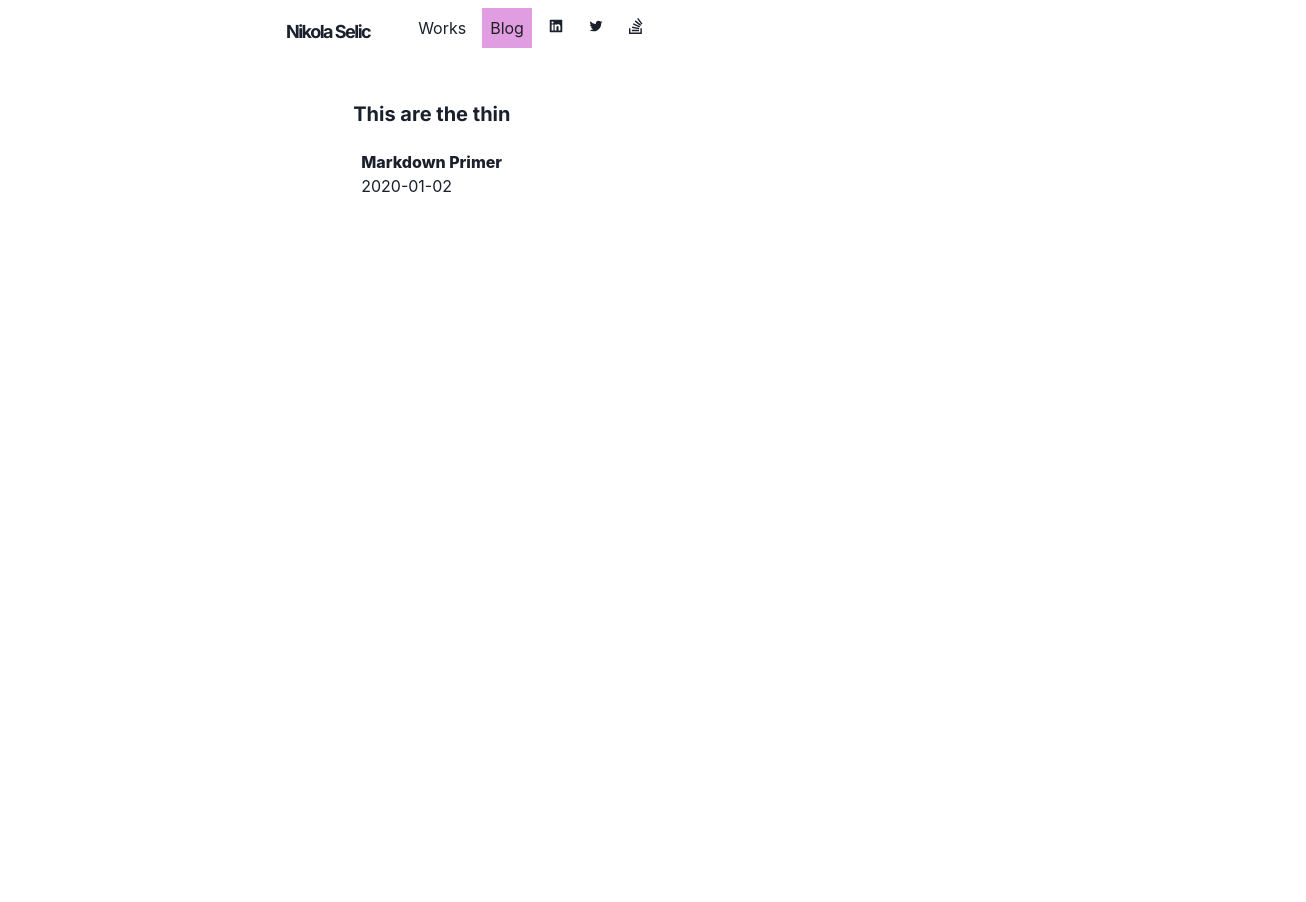
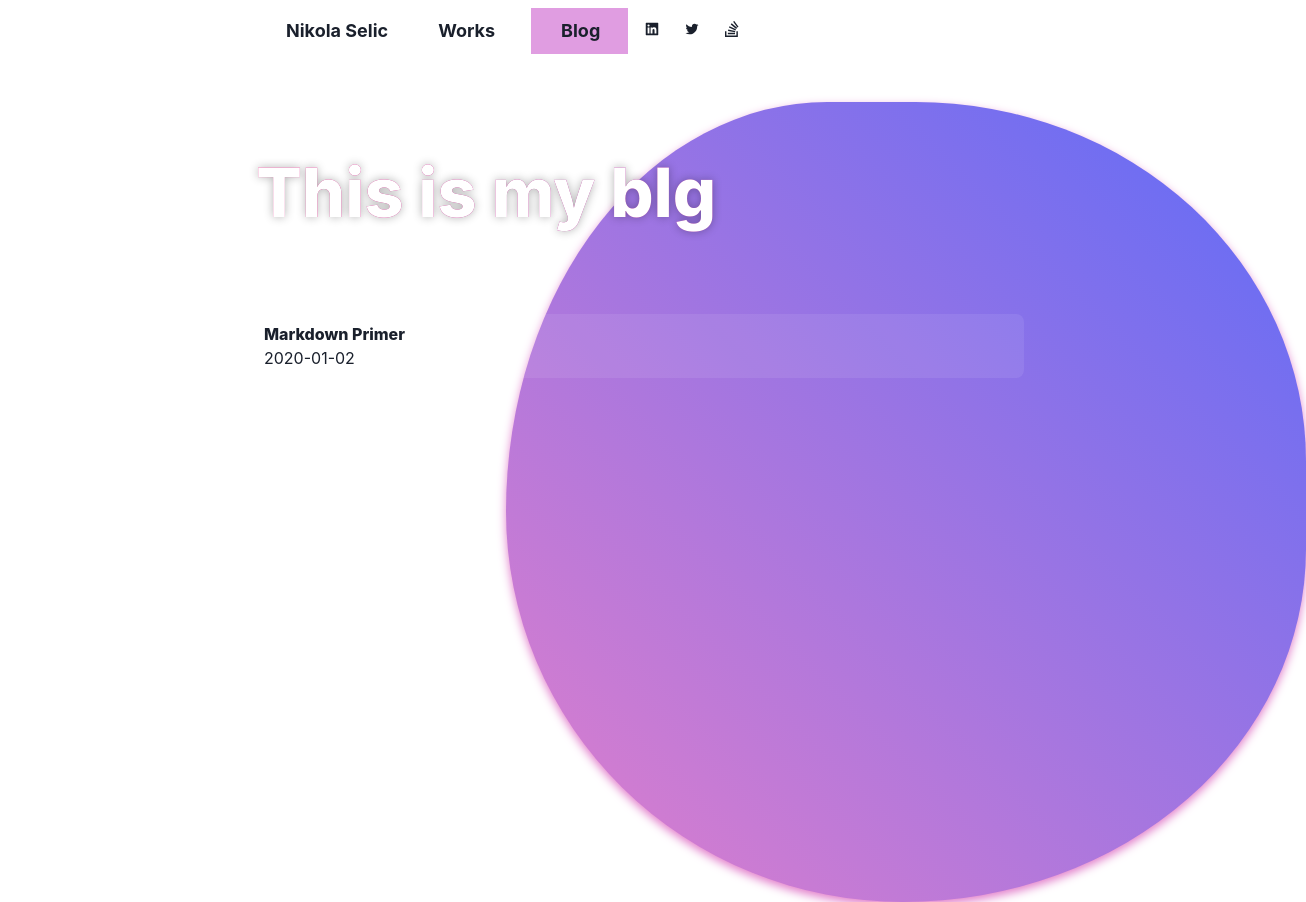
Before and after one commit to Selich/homepage, a Next.js app: page /blog in a window 1280 px wide. Shown: the whole page, 1306 px wide, since content can reach past the window. Before the commit the page ends 800 px from the top, so only its background shows below. Built offline with nearby package versions, Linux system fonts and the light colour scheme.

Commit message:
add experience

```diff
--- a/components/logo.js
+++ b/components/logo.js
@@ -17,25 +17,22 @@ const LogoBox = styled.span`
   }
 `
 
-const Logo = () => {
+const Logo = ({text, href}) => {
   return (
-    <Link href="/">
+    <Link href={href}>
     <a
             className="nav-link"
     >
         <LogoBox
-          width="30"
-          height="30"
+          width="20"
+          height="20"
           style={{ marginRight: '10px' }}
-          onClick={() => {
-            console.log('clicked')
-          }}
         >
           <Text
             color={useColorModeValue('gray.800', 'whiteAlpha.900')}
             ml={3}
           >
-            Nikola Selic
+            {text}
           </Text>
         </LogoBox>
       </a>
--- a/components/navbar.js
+++ b/components/navbar.js
@@ -6,7 +6,6 @@ import {
   Box,
   Link,
   Stack,
-  Heading,
   Flex,
   Icon,
   Menu,
@@ -62,10 +61,8 @@ const Navbar = props => {
         align="center"
         justify="space-between"
       >
-        <Flex align="center" mr={5}>
-          <Heading as="h1" size="lg" letterSpacing={'tighter'}>
-            <Logo />
-          </Heading>
+        <Flex align="center" >
+            <Logo text={"Nikola Selic"} href={'/'}/>
         </Flex>
         <Stack
           direction={{ base: 'column', md: 'row' }}
@@ -76,10 +73,10 @@ const Navbar = props => {
           mt={{ base: 4, nmd: 0 }}
         >
           <LinkItem href="/works" path={path}>
-            Works
+            <Logo text={"Works"} href="/works"/>
           </LinkItem>
           <LinkItem href="/blog" path={path}>
-            Blog
+            <Logo text={"Blog"} href="/blog"/>
           </LinkItem>
           <LinkItem href="https://www.linkedin.com/in/n-selic/" path={path}>
             <Icon as={AiFillLinkedin} />
--- a/pages/blog.js
+++ b/pages/blog.js
@@ -2,6 +2,7 @@ import React from 'react'
 import {
   Container,
   Box,
+  useColorModeValue,
   Text,
   Heading
 } from '@chakra-ui/react'
@@ -25,16 +26,30 @@ export async function getStaticProps() {
 const Blog = ({allPostsData}) => {
   return (
     <Layout>
-      <Container>
-        <Heading as="h3" fontSize={20} mb={4}>
+      <Container maxW="300px">
+        <div className="shape"></div>
+      </Container>
+      <Container maxW="800px">
+        <Heading
+          bgGradient={useColorModeValue(
+            'linear(to-l, #7928ca, #ff0080)',
+            'linear(to-l, rgba(121,39,202,0.1) , rgba(255,0,128,0.1))'
+          )}
+          bgClip="text"
+          pt={50}
+          pb={20}
+          fontSize="68"
+          fontWeight="extrabold"
+          color="white"
+          textShadow="0px 0px 10px rgba(0, 0, 0, 0.3)"
+          as="h1"
+          variant="page-title"
+        >
       <Typer
         heading="This"
         messages={[
           "is my blg",
           "is my blog",
-          "are the things I struggled with",
-          "is something I do in my free time",
-          "is something I do IF I have some time",
         ]}
       />
         </Heading>
--- a/pages/index.jsx
+++ b/pages/index.jsx
@@ -38,7 +38,7 @@ const Page = () => {
             'linear(to-l, rgba(121,39,202,0.1) , rgba(255,0,128,0.1))'
           )}
           bgClip="text"
-          p={0}
+          pt={50}
           fontSize="68"
           fontWeight="extrabold"
           color="white"
@@ -46,7 +46,6 @@ const Page = () => {
           as="h1"
           variant="page-title"
         >
-          <br />
           {useColorModeValue('Nikola Selic', 'Nikola Selic')}
         </Heading>
         <Box display={{ md: 'flex' }}>
```
Also changed, not shown: pages/works.js (+17 -2 lines).
